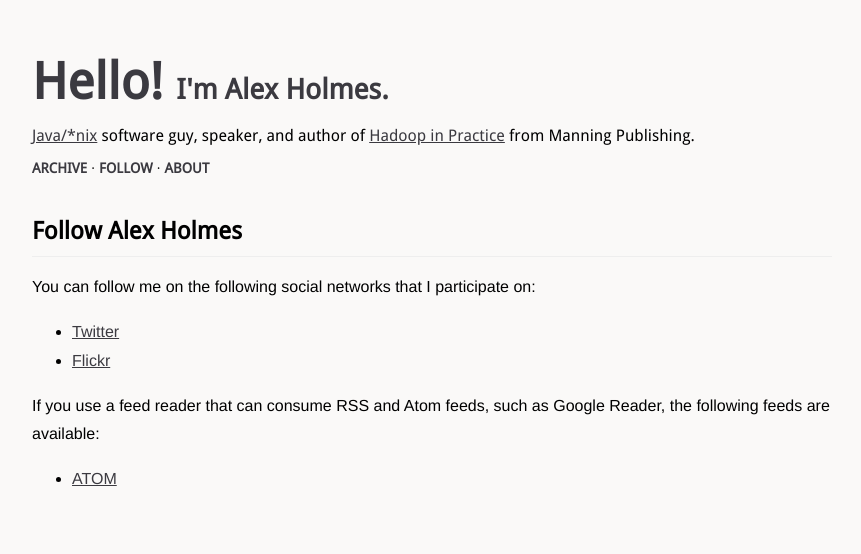
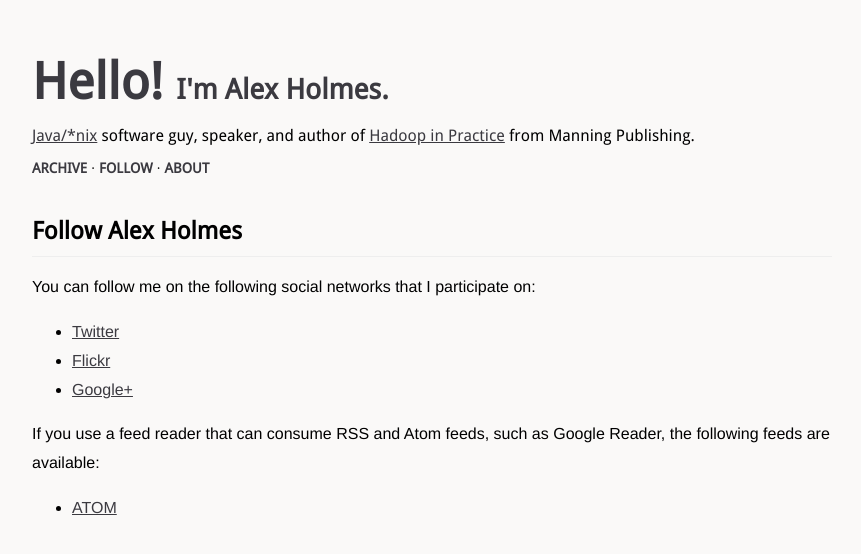
Before and after one commit to alexholmes/blog, a Jekyll site: the page built from follow.markdown, in a window 1280 px wide. Shown: the top 554 px of the page, without its empty margins (208-1069 px from the left). Built offline with Jekyll 4.4.1, drawn with Linux system fonts in a browser that asks for light colours.

Commit message:
added link to google+

```diff
--- a/follow.markdown
+++ b/follow.markdown
@@ -10,6 +10,7 @@
 
 * [Twitter](http://twitter.com/grep_alex)
 * [Flickr](http://www.flickr.com/photos/aholmes/sets/)
+* [Google+](https://plus.google.com/107999910219687346132?rel=author)
 
 If you use a feed reader that can consume RSS and Atom feeds, such as Google Reader, the following
 feeds are available:
```
